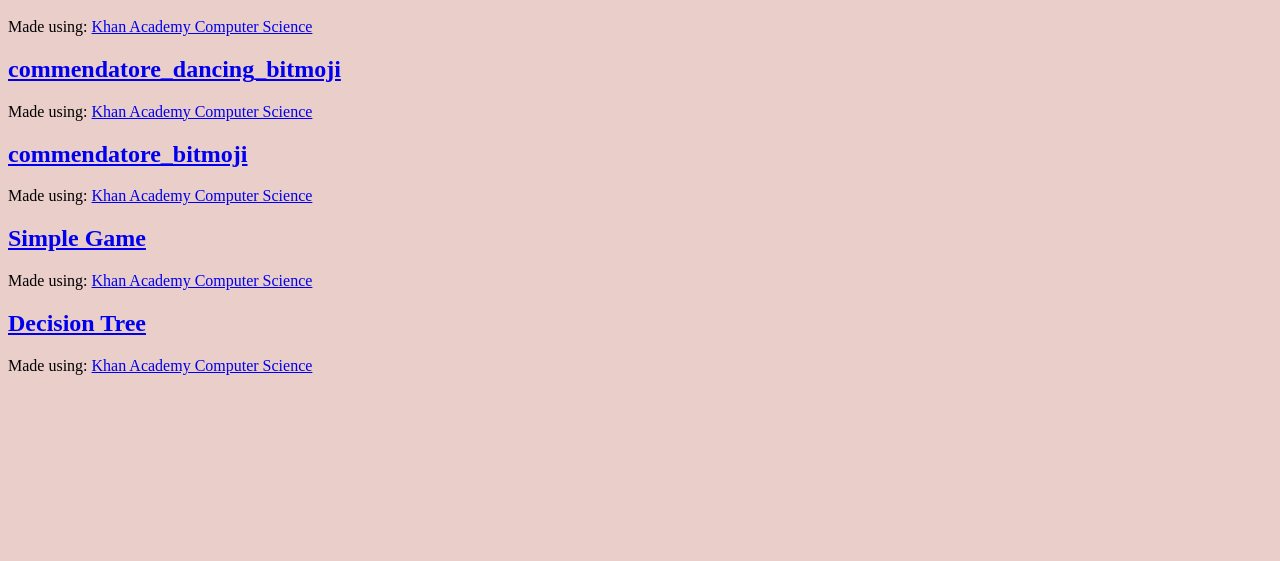
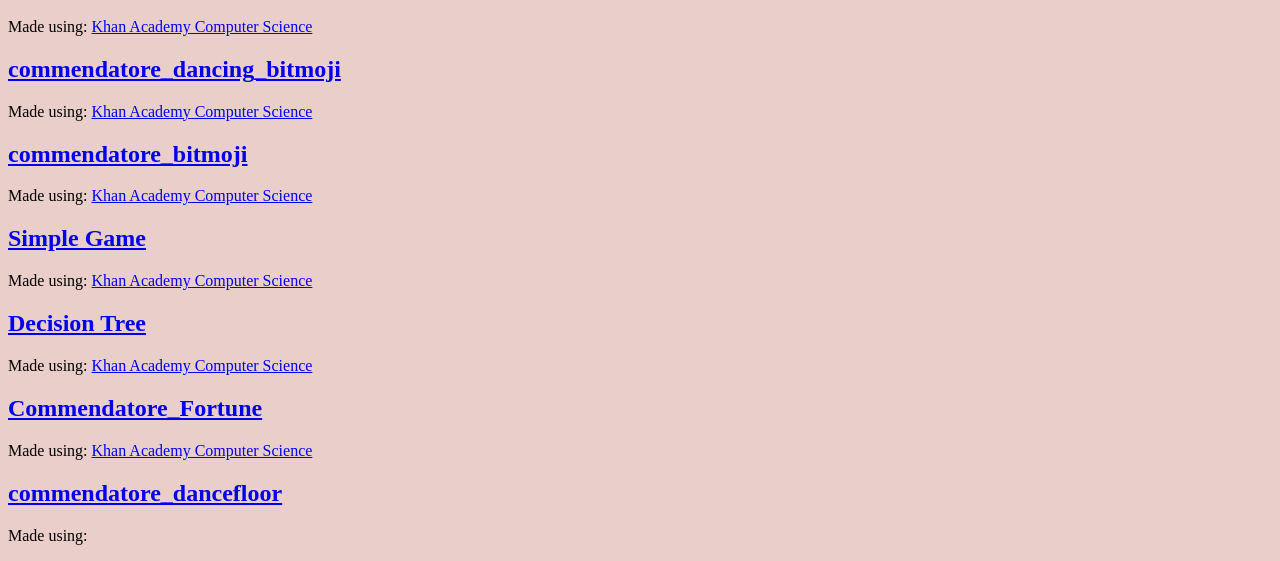
Before and after one commit to acommendatore/acommendatore.github.io, a plain HTML site: page javascripts.html in a window 1280 px wide. Shown: the part 483-1044 px from the top of the page. Before the commit the page ends 874 px from the top, so only its background shows below. Drawn offline with Linux system fonts and the light colour scheme; a script that the page names is missing.

Commit message:
Update javascripts.html

```diff
--- a/javascripts.html
+++ b/javascripts.html
@@ -73,4 +73,6 @@
 <h2><a href="https://www.khanacademy.org/computer-programming/commendatore_bitmoji/5808570920386560">commendatore_bitmoji</a></h2><script src="https://www.khanacademy.org/computer-programming/commendatore_bitmoji/5808570920386560/embed.js?editor=yes&buttons=yes&author=yes&embed=yes"></script><p>Made using: <a href="http://www.khanacademy.org/computer-programming">Khan Academy Computer Science</a></p>
 <h2><a href="https://www.khanacademy.org/computer-programming/simple-game/5557699875749888">Simple Game</a></h2><script src="https://www.khanacademy.org/computer-programming/simple-game/5557699875749888/embed.js?editor=yes&buttons=yes&author=yes&embed=yes"></script><p>Made using: <a href="http://www.khanacademy.org/computer-programming">Khan Academy Computer Science</a></p>
   <h2><a href="https://www.khanacademy.org/computer-programming/decision-tree/4526962468765696">Decision Tree</a></h2><script src="https://www.khanacademy.org/computer-programming/decision-tree/4526962468765696/embed.js?editor=yes&buttons=yes&author=yes&embed=yes"></script><p>Made using: <a href="http://www.khanacademy.org/computer-programming">Khan Academy Computer Science</a></p>
+<h2><a href="https://www.khanacademy.org/computer-programming/commendatore_fortune/4684233121251328">Commendatore_Fortune</a></h2><script src="https://www.khanacademy.org/computer-programming/commendatore_fortune/4684233121251328/embed.js?editor=yes&buttons=yes&author=yes&embed=yes"></script><p>Made using: <a href="http://www.khanacademy.org/computer-programming">Khan Academy Computer Science</a></p>
+<h2><a href="https://www.khanacademy.org/computer-programming/commendatore_dancefloor/4866869022212096">commendatore_dancefloor</a></h2><script src="https://www.khanacademy.org/computer-programming/commendatore_dancefloor/4866869022212096/embed.js?editor=yes&buttons=yes&author=yes&embed=yes"></script><p>Made using: <a href="http://www.khanacademy.org/computer-
 </body>
```
